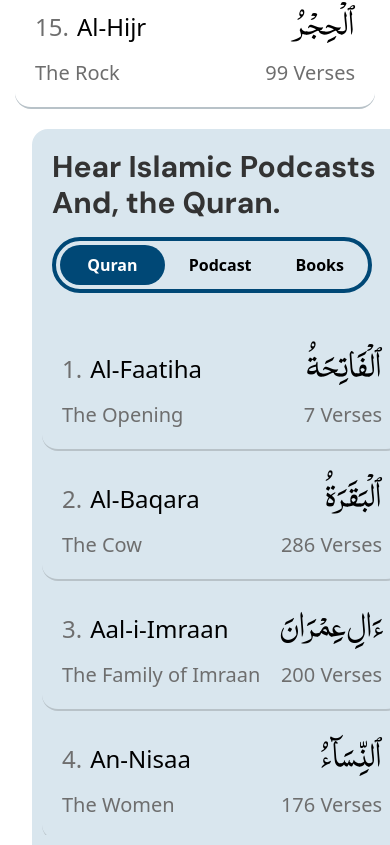
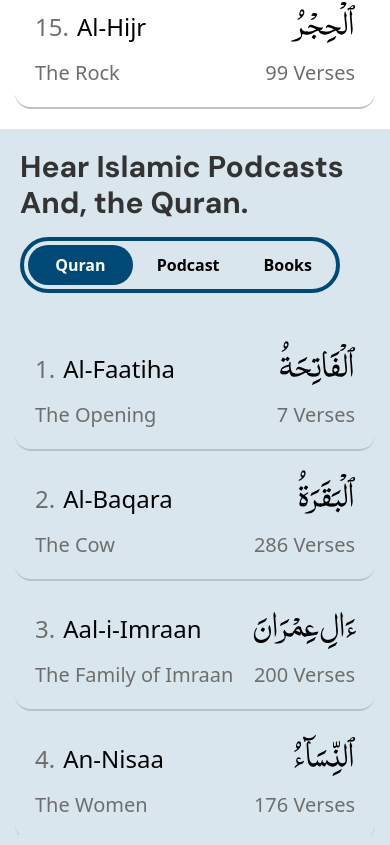
Before and after one commit to usama-hrb/Quran-app, a Next.js app: page / in a window 390 px wide. Shown: the part 2699-3544 px from the top of the page. Built offline with nearby package versions, Linux system fonts and the light colour scheme; a web font is replaced by a local one.

Commit message:
Fix second section of mobile responsive

```diff
--- a/src/components/1 - Main/Main.tsx
+++ b/src/components/1 - Main/Main.tsx
@@ -158,7 +158,7 @@ export default function Main() {
         </section>
       </div>
       {/*  Second section */}
-      <div className="min-w-[380px] md:px-10 2xl:px-25 p-5 md:p-10 2xl:p-15 flex flex-col bg-[#D9E6EE] rounded-2xl lg:rounded-4xl mt-5 md:mt-8 lg:mt-12 2xl:mt-15 ml-8 2xl:ml-20 mr-8 2xl:mr-20">
+      <div className="w-full md:px-10 2xl:px-25 p-5 md:p-10 2xl:p-15 flex flex-col bg-[#D9E6EE] mt-5 md:mt-8 lg:mt-12 2xl:mt-15">
         <h2 className="font-bold font-Dm-sans text-3xl md:text-5xl lg:text-6xl 2xl:text-7xl text-[#333333]">
           Hear Islamic Podcasts
         </h2>
```
